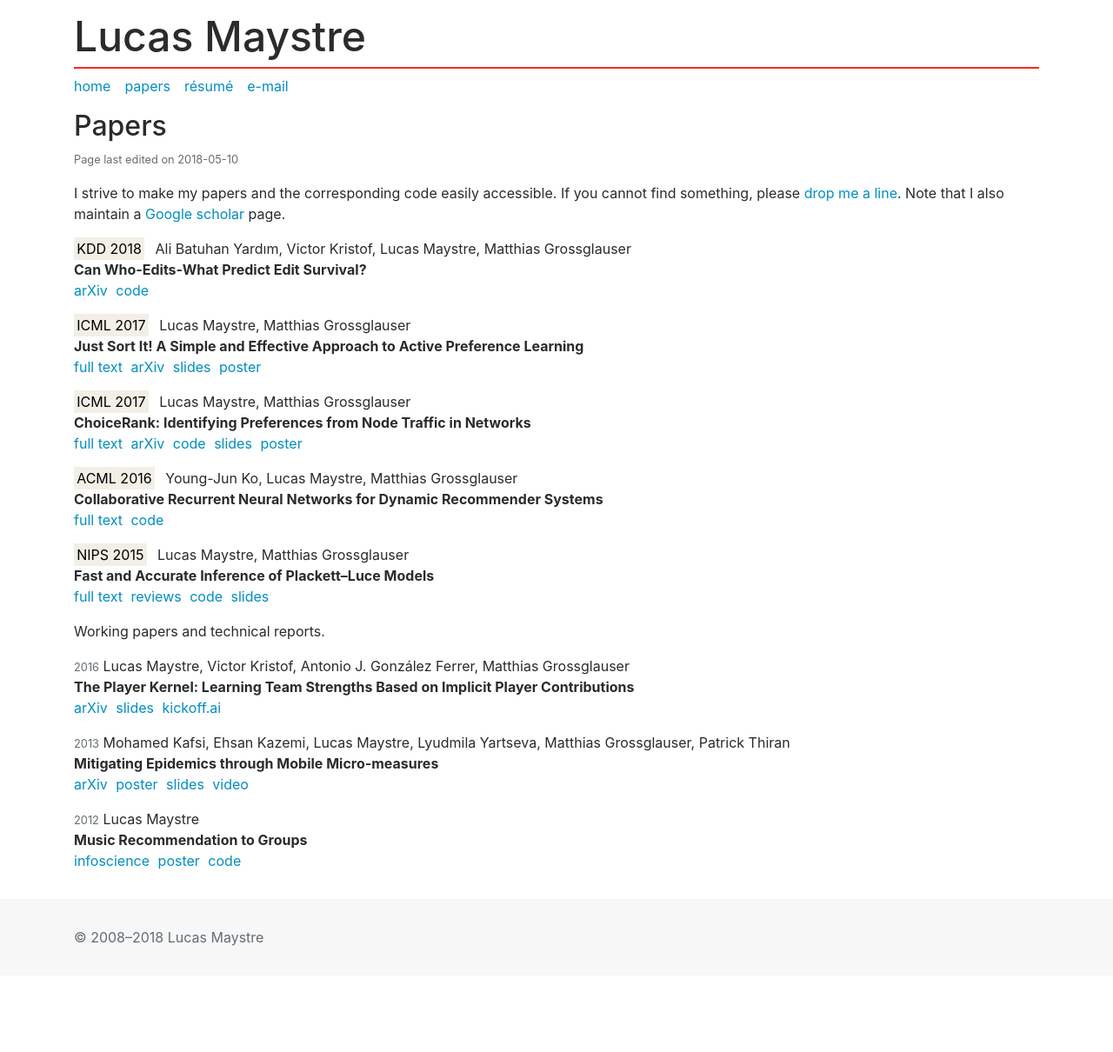
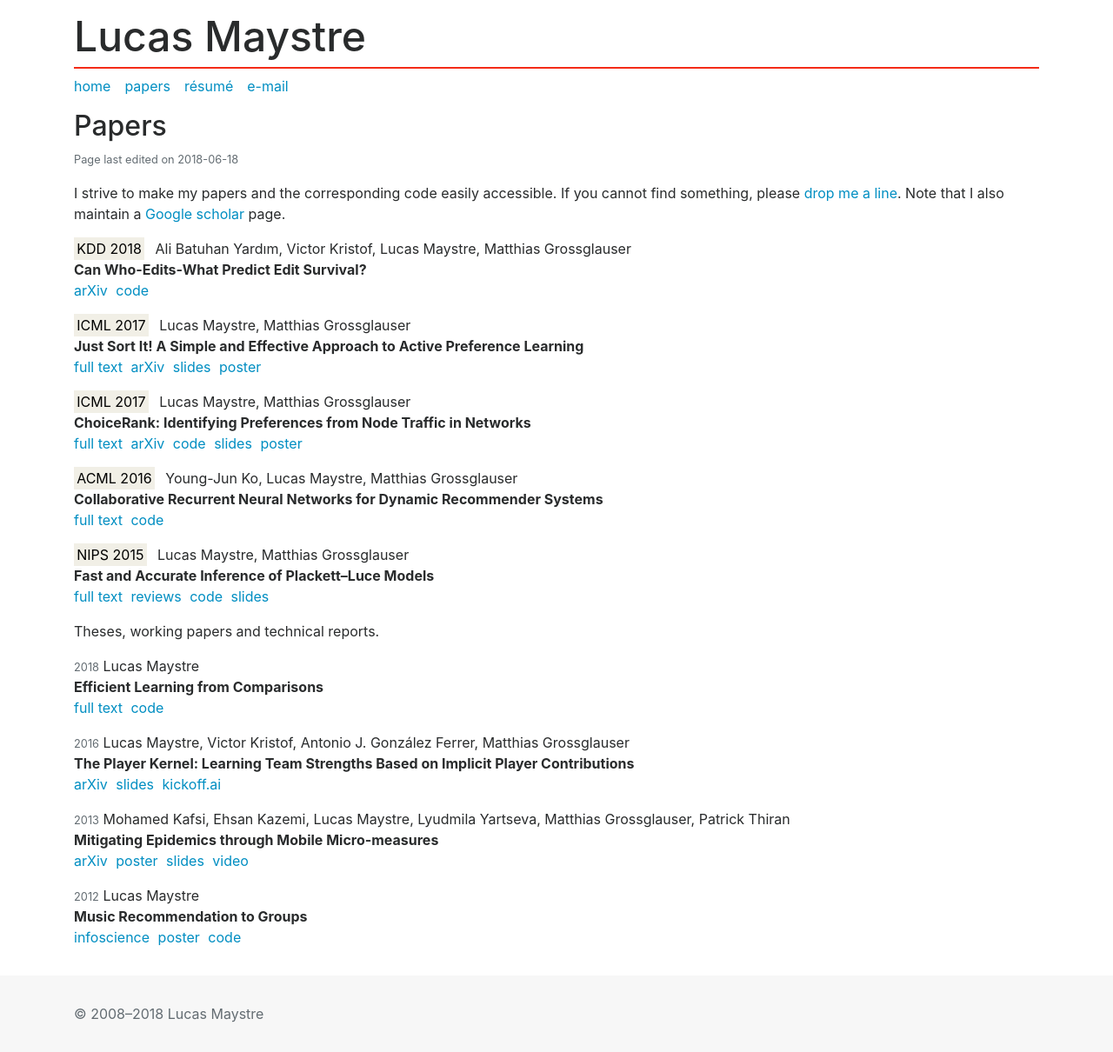
Before and after one commit to lucasmaystre/lum-web, a Jekyll site: the page built from papers.md, in a window 1280 px wide. Shown: the whole page at 87% size. Built offline with Jekyll 4.4.1, drawn with Linux system fonts in a browser that asks for light colours; before the commit the page ends 1122 px from its top, so only the background shows below that.

Commit message:
Add kickoff.ai in news & add thesis to papers.

```diff
--- a/_data/papers.yml
+++ b/_data/papers.yml
@@ -1,3 +1,11 @@
+maystre2018efficient:
+  year: 2018
+  title: "Efficient Learning from Comparisons"
+  authors: Lucas Maystre
+  links:
+    full text: https://infoscience.epfl.ch/record/255399
+    code: https://github.com/lucasmaystre/phd-thesis
+
 maystre2017choicerank:
   venue: ICML 2017
   title: "ChoiceRank: Identifying Preferences from Node Traffic in Networks"
--- a/index.html
+++ b/index.html
@@ -24,11 +24,11 @@
     </p>
 
     <ol id="news">
+      <li><em>June 2018</em>,
+      check out <a href="https://kickoff.ai">kickoff.ai</a>, our football prediction platform!</li>
       <li><em>May 2018</em>,
       my <a href="papers#yardim2018can">paper</a> has been accepted at <a
       href="http://www.kdd.org/kdd2018/">KDD</a>.</li>
-      <li><em>April 2018</em>,
-      I defended my thesis!</li>
     </ol>
 
     <div class="row">
--- a/papers.md
+++ b/papers.md
@@ -1,7 +1,7 @@
 ---
 layout: default
 linkhome: yes
-lastedit: 2018-05-10
+lastedit: 2018-06-18
 title: Papers
 ---
 
@@ -15,8 +15,9 @@
 {% include paper.html key="ko2016collaborative" %}
 {% include paper.html key="maystre2015fast" %}
 
-Working papers and technical reports.
+Theses, working papers and technical reports.
 
+{% include paper.html key="maystre2018efficient" %}
 {% include paper.html key="maystre2016player" %}
 {% include paper.html key="kafsi2013mitigating" %}
 {% include paper.html key="maystre2012music" %}
```
